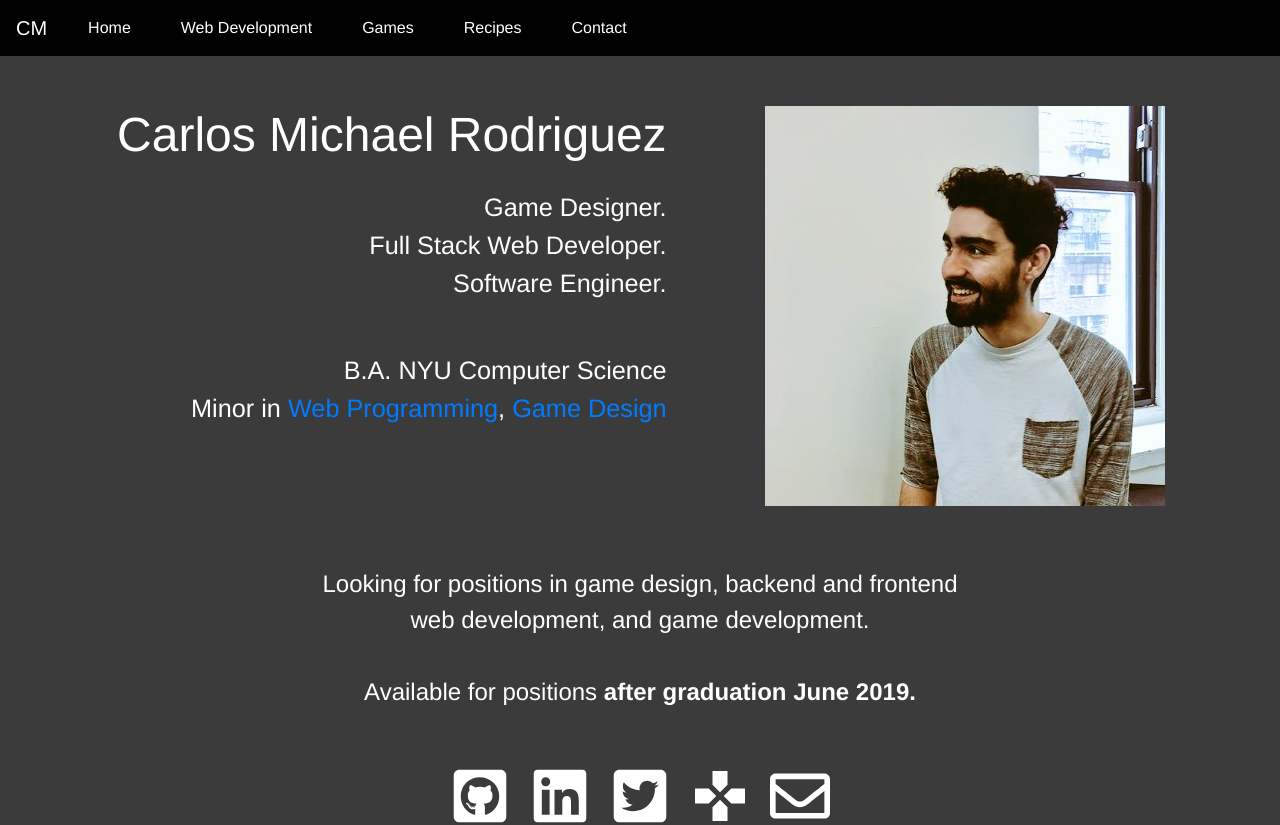
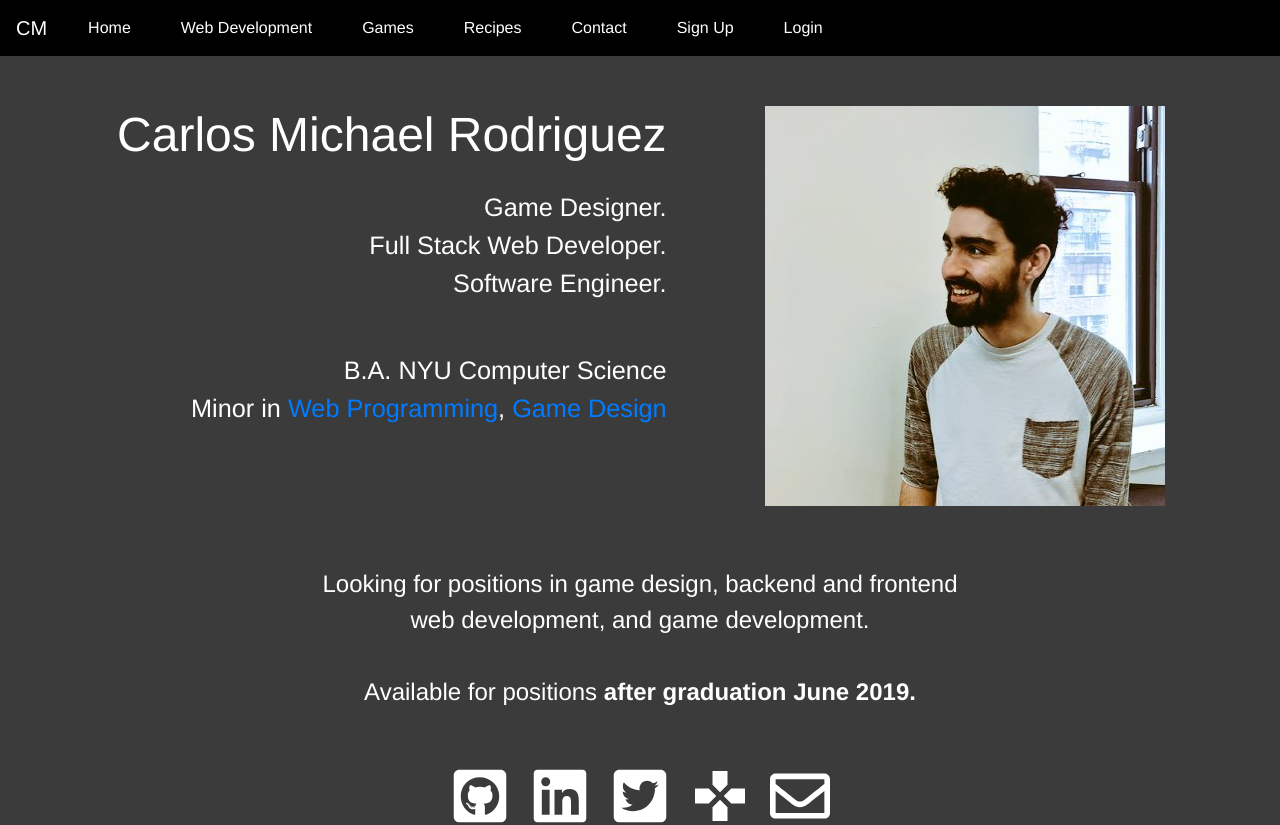
Before and after one commit to cmr624/react-portfolio-site, a React (Create React App) app in the folder react-ui/: page / in a window 1280 px wide. Shown: the top 825 px of the page. Built offline with nearby package versions, Linux system fonts and the light colour scheme; no server answers; the HTML template or start-up script is replaced by a standard one.

Commit message:
adding back in auth

```diff
--- a/react-ui/src/components/MainRouter.js
+++ b/react-ui/src/components/MainRouter.js
@@ -5,9 +5,9 @@ import Webdev from '../pages/Webdev';
 import Games from '../pages/Games';
 import Contact from '../pages/Contact';
 import IndividualProject from "../pages/IndividualProject";
-//import Signup from './auth/Signup';
-//import Login from "./auth/Login";
-//import UserDashboard from '../pages/recipes/UserDashboard';
+import Signup from './auth/Signup';
+import Login from "./auth/Login";
+import UserDashboard from '../pages/recipes/UserDashboard';
 import RecipePage from '../components/recipes/RecipePage';
 class MainRouter extends Component {
 
@@ -76,6 +76,10 @@ class MainRouter extends Component {
               <Route exact path='/games' component={Games}/>
               <Route exact path='/contact' component={Contact}/>
               <Route exact path='/recipes' component={RecipePage}/>
+              <Route exact path='/contact' component={Contact}/>
+              <Route exact path="/dashboard" render={() => <UserDashboard updateUser = {this.props.updateUser} userData={this.props.userData} loggedIn = {this.props.loggedIn}/>}/>
+              <Route exact path="/signup" render={() => <Signup updateUser = {this.props.updateUser}/>}/>
+              <Route exact path="/login" render={() => <Login updateUser = {this.props.updateUser}/>}/>
               {this.state.webdevroutes.map(this.toRoute)}
               {this.state.gameroutes.map(this.toRoute)}
             </Switch>
--- a/react-ui/src/components/RoutedNavBar.js
+++ b/react-ui/src/components/RoutedNavBar.js
@@ -6,12 +6,7 @@ import axios from 'axios';
 
 class RoutedNavBar extends Component {
 
-  constructor(props){
-    super(props);
-    this.logout = this.logout.bind(this);
-  }
-
-  logout(event)
+  logout = (event) =>
   {
     event.preventDefault();
     console.log('logging out!!! SEE YA');
@@ -40,6 +35,15 @@ class RoutedNavBar extends Component {
                 <NavLink to="/games">Games</NavLink>
                 <NavLink to="/recipes">Recipes</NavLink>
                 <NavLink to="/contact">Contact</NavLink>
+                {!this.props.loggedIn  && [
+                  <NavLink style={{float: "right"}} to="/signup">Sign Up</NavLink>,
+                  <NavLink style={{float: "right"}} to="/login">Login</NavLink>
+                  ]}
+                  {this.props.loggedIn && (
+                  <>
+                    <NavLink style={{float: "right"}} onClick={this.logout}>Logout</NavLink>
+                    <NavLink to = "/dashboard">Dashboard</NavLink>
+                  </>)}
             </Nav>
             </Navbar.Collapse>
         </Navbar>
```
